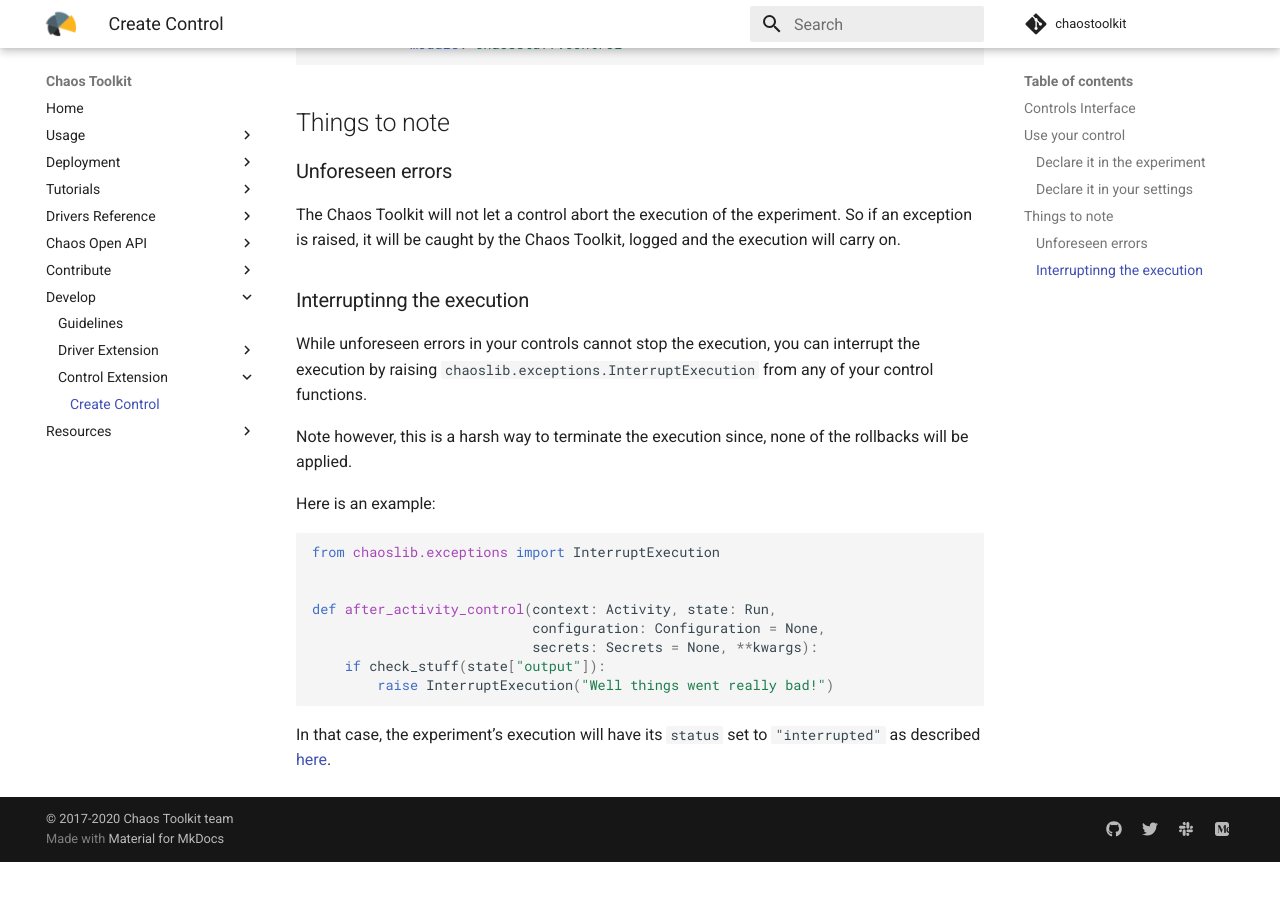
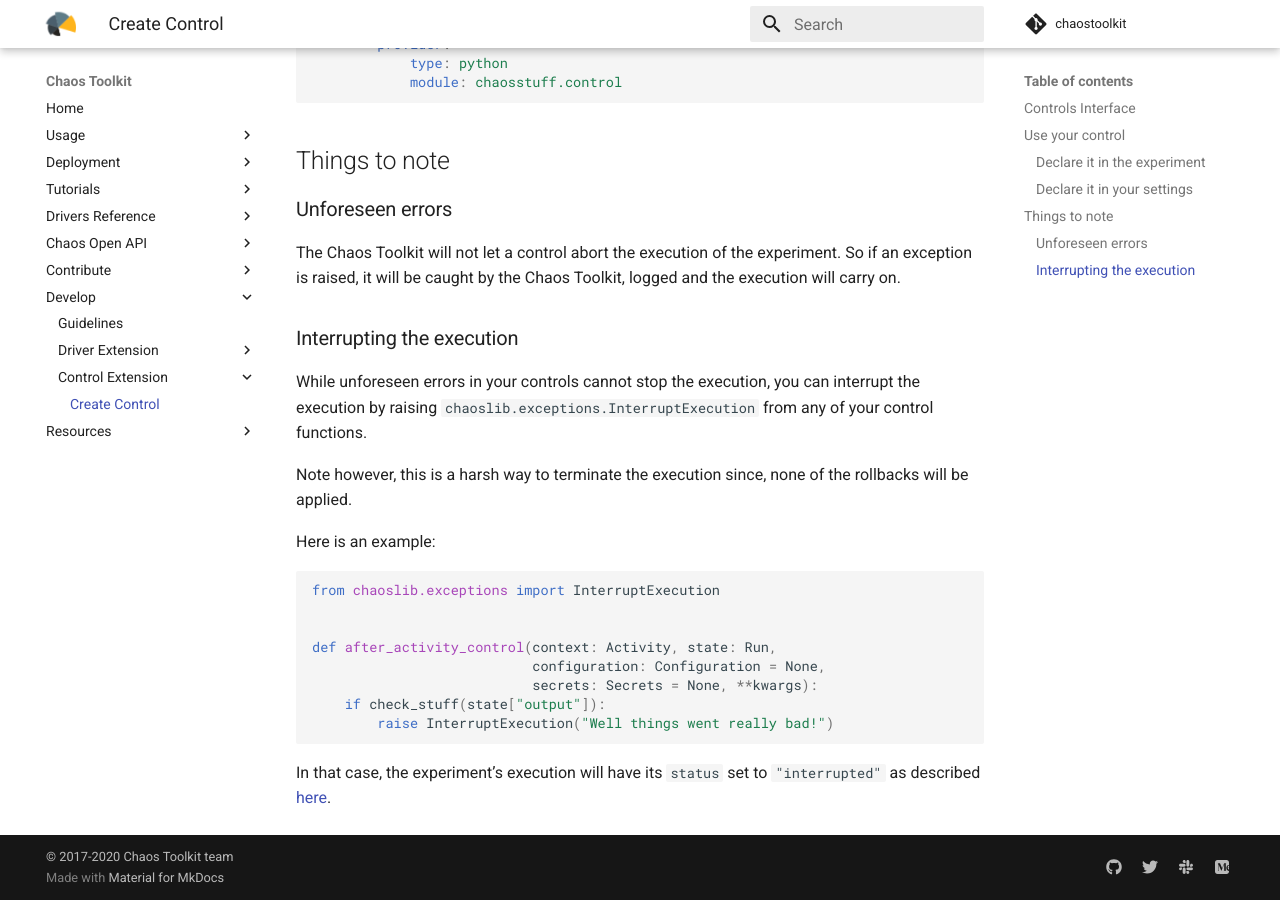
Before and after one commit to chaostoolkit/chaostoolkit-documentation, an MkDocs documentation site: the page built from sources/reference/extending/create-control-extension.md, in a window 1280 px wide and 900 px high, scrolled down 4585 px. Built offline with MkDocs 1.6.1 and Material for MkDocs 9.7.7, drawn with Linux system fonts in a browser that asks for light colours; comment, search, counter and statistics services are not loaded; before the commit the page ends 5447 px from its top, so only the background shows below that.

Commit message:
cleanups
Signed-off-by: Sylvain Hellegouarch <sh@defuze.org>

```diff
--- a/sources/reference/extending/create-control-extension.md
+++ b/sources/reference/extending/create-control-extension.md
@@ -239,7 +241,7 @@ The Chaos Toolkit will not let a control abort the execution of the experiment.
 So if an exception is raised, it will be caught by the Chaos Toolkit, logged
 and the execution will carry on.
 
-### Interruptinng the execution
+### Interrupting the execution
 
 While unforeseen errors in your controls cannot stop the execution, you can
 interrupt the execution by raising `chaoslib.exceptions.InterruptExecution`
```
Also changed, not shown: other parts of sources/reference/extending/create-control-extension.md (+2 -0 lines).
